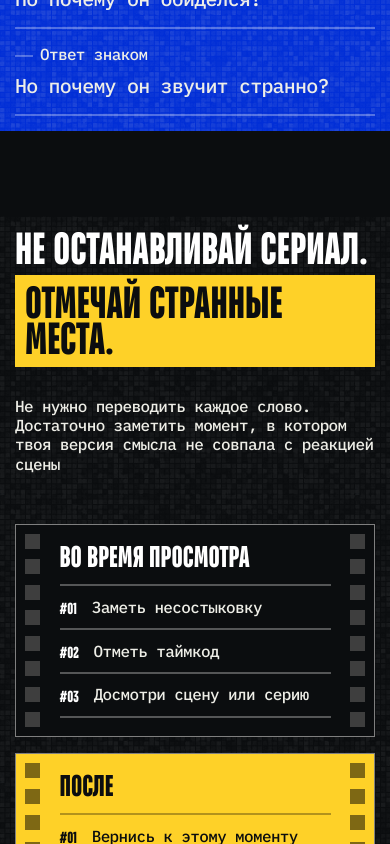
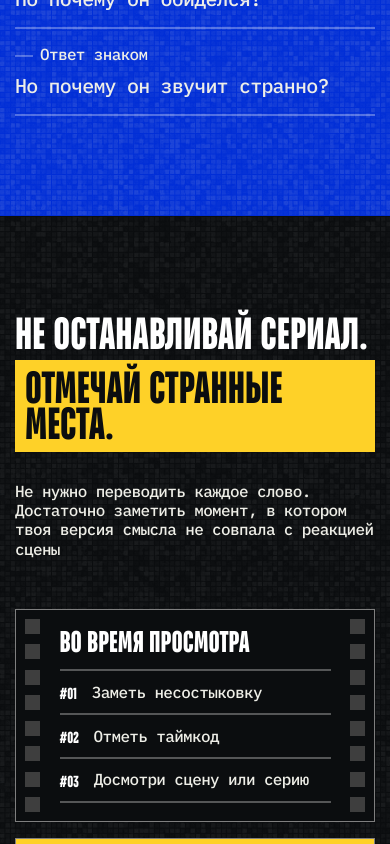
Before and after one commit to matveyabramov/subtale-longread, a React (Vite) app: page / in a window 390 px wide. Shown: the part 9740-10584 px from the top of the page. Built offline with nearby package versions, Linux system fonts and the light colour scheme.

Commit message:
Fix mobile blue backgrounds and textured section spacing

```diff
--- a/src/sections/blind-spot-scene/BlindSpotSceneSection.module.css
+++ b/src/sections/blind-spot-scene/BlindSpotSceneSection.module.css
@@ -128,6 +128,7 @@
 
 @media (width <= 600px) {
   .canvas { padding-top: max(var(--gutter), calc(env(safe-area-inset-top, 0px) - var(--boundary-space, 0px))); }
+  .canvas { padding-bottom: 100px; }
   .illustration, .pairs {
     margin-top: clamp(18px, calc((var(--mobile-viewport, 100vh) - 844px) * 0.5 + 18px), 40px);
   }
--- a/src/sections/movies/MoviesSection.module.css
+++ b/src/sections/movies/MoviesSection.module.css
@@ -419,6 +419,8 @@
 }
 
 @media (width <= 600px) {
+  .section, .canvas { background-color: var(--color-blue); }
+  .texture { opacity: 0.4; }
   .canvas { padding-bottom: max(var(--gutter), env(safe-area-inset-bottom, 0px)); }
   .perforation > span:nth-child(n + 8) { display: none; }
   .sectionHeading { gap: 8px; }
--- a/src/sections/what-to-do/WhatToDoSection.module.css
+++ b/src/sections/what-to-do/WhatToDoSection.module.css
@@ -155,3 +155,24 @@
   .section { padding-block: calc(var(--dark-section-inset, 120px) - var(--reading-inset)); }
   .canvas { min-height: 0; }
 }
+
+@media (width <= 600px) {
+  .section {
+    position: relative;
+    isolation: isolate;
+    /* Count the canvas's existing top gutter in the 100px black lead-in. */
+    padding-top: calc(100px - var(--reading-inset, 15px));
+  }
+  .section::before {
+    content: '';
+    position: absolute;
+    inset: 0;
+    z-index: -1;
+    pointer-events: none;
+    opacity: 0.2;
+    background: url('/assets/images/mosaic-texture.png') 0 0 / 354.99999px 287.9345px repeat;
+  }
+  /* One continuous texture behind the content and both outer black fields. */
+  .canvas { background: transparent; }
+  .texture { display: none; }
+}
```
